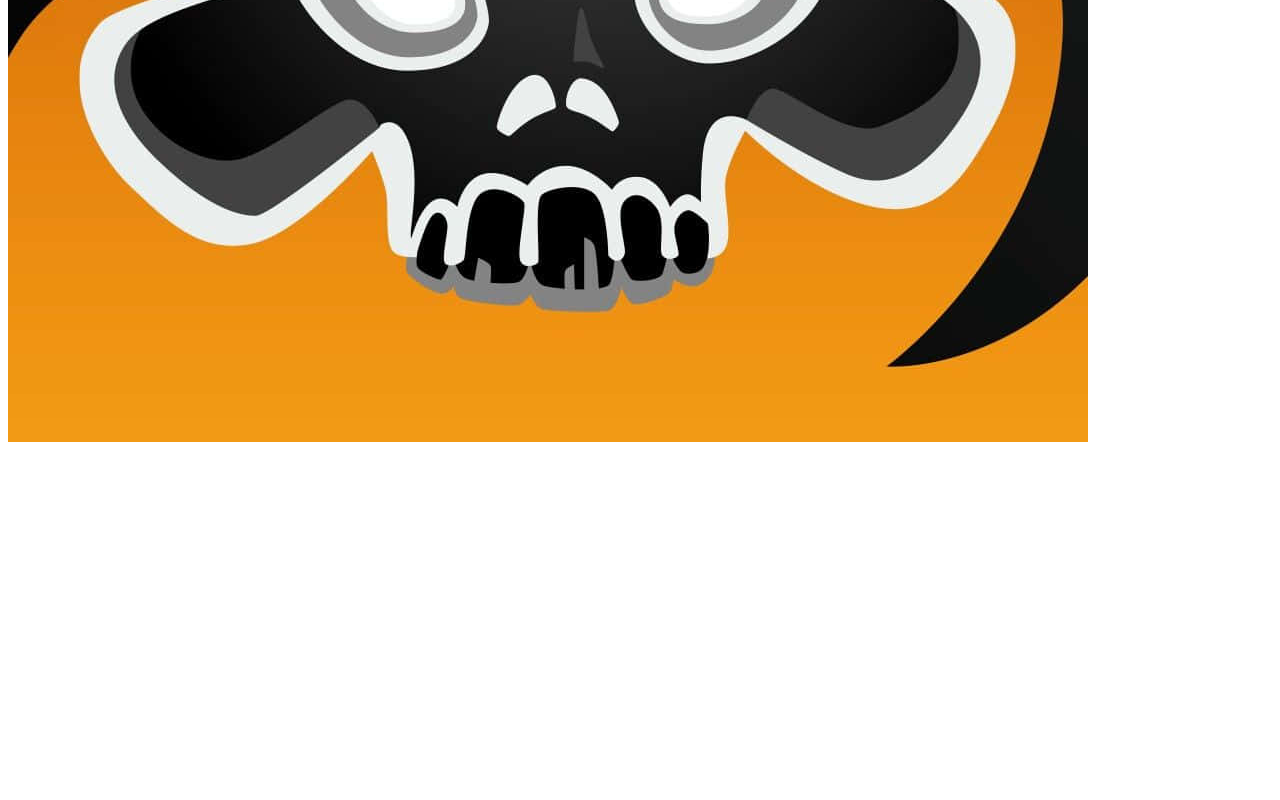
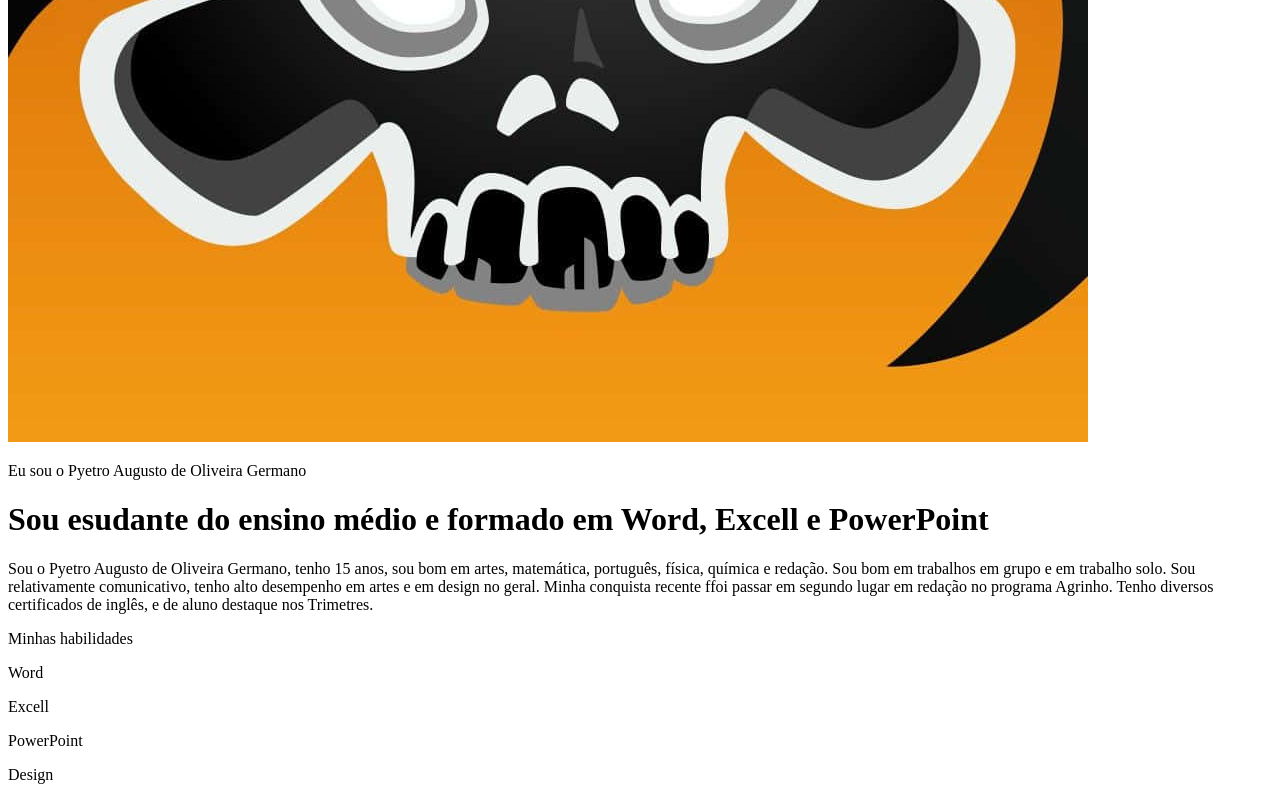
Before and after one commit to MajorNap/meu-portifolio, a plain HTML site: page index.html in a window 1280 px wide. Shown: the part 646-1446 px from the top of the page. Before the commit the page ends 1100 px from the top, so only its background shows below. Drawn offline with Linux system fonts and the light colour scheme.

Commit message:
Descrição

```diff
--- a/index.html
+++ b/index.html
@@ -7,6 +7,18 @@
 </head>
 <body>
     <img src="img/xbox-360-profile-pictures-lhsi6jgychy82r61.jpg" alt="Avatar do Augusto" sizes="" srcset="">
+    <p>Eu sou o Pyetro Augusto de Oliveira Germano
+    <h1>Sou esudante do ensino médio e formado em Word, Excell e PowerPoint</h1>
+    <p>Sou o Pyetro Augusto de Oliveira Germano, tenho 15 anos, sou bom em artes, matemática, português, física, química e redação. Sou bom em trabalhos em grupo e em trabalho solo.
+       Sou relativamente comunicativo, tenho alto desempenho em artes e em design no geral. Minha conquista recente ffoi passar em segundo lugar em redação no programa Agrinho. Tenho diversos certificados de inglês, e de aluno destaque nos Trimetres.  </p>
+    </p>
+    <p> Minhas habilidades</p>
+    <div>
+    <p>Word</p>
+    <p>Excell</p>
+    <p>PowerPoint</p>
+    <p>Design</p>
+    </div>
 
 </body>
 </html>
```
